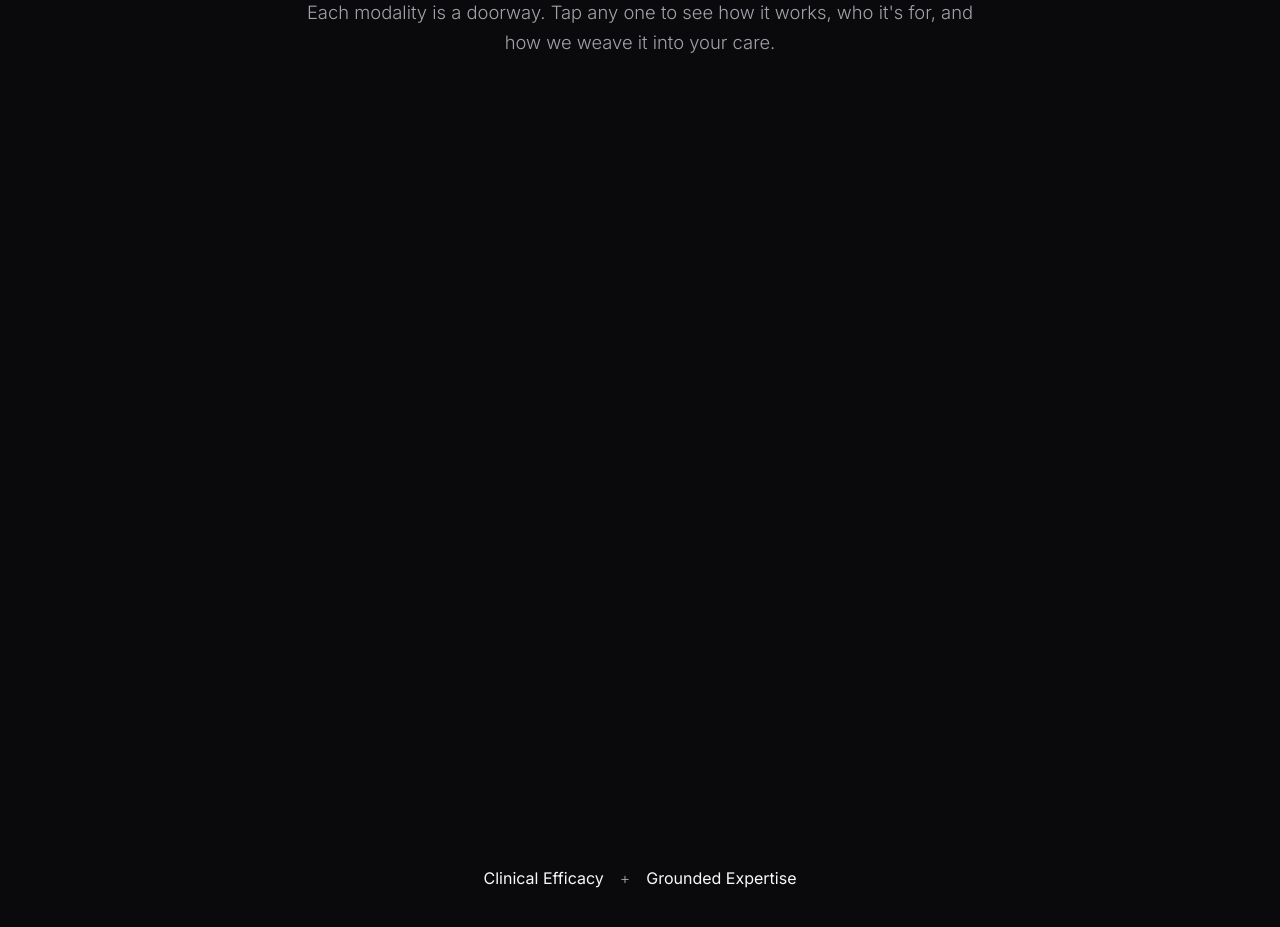
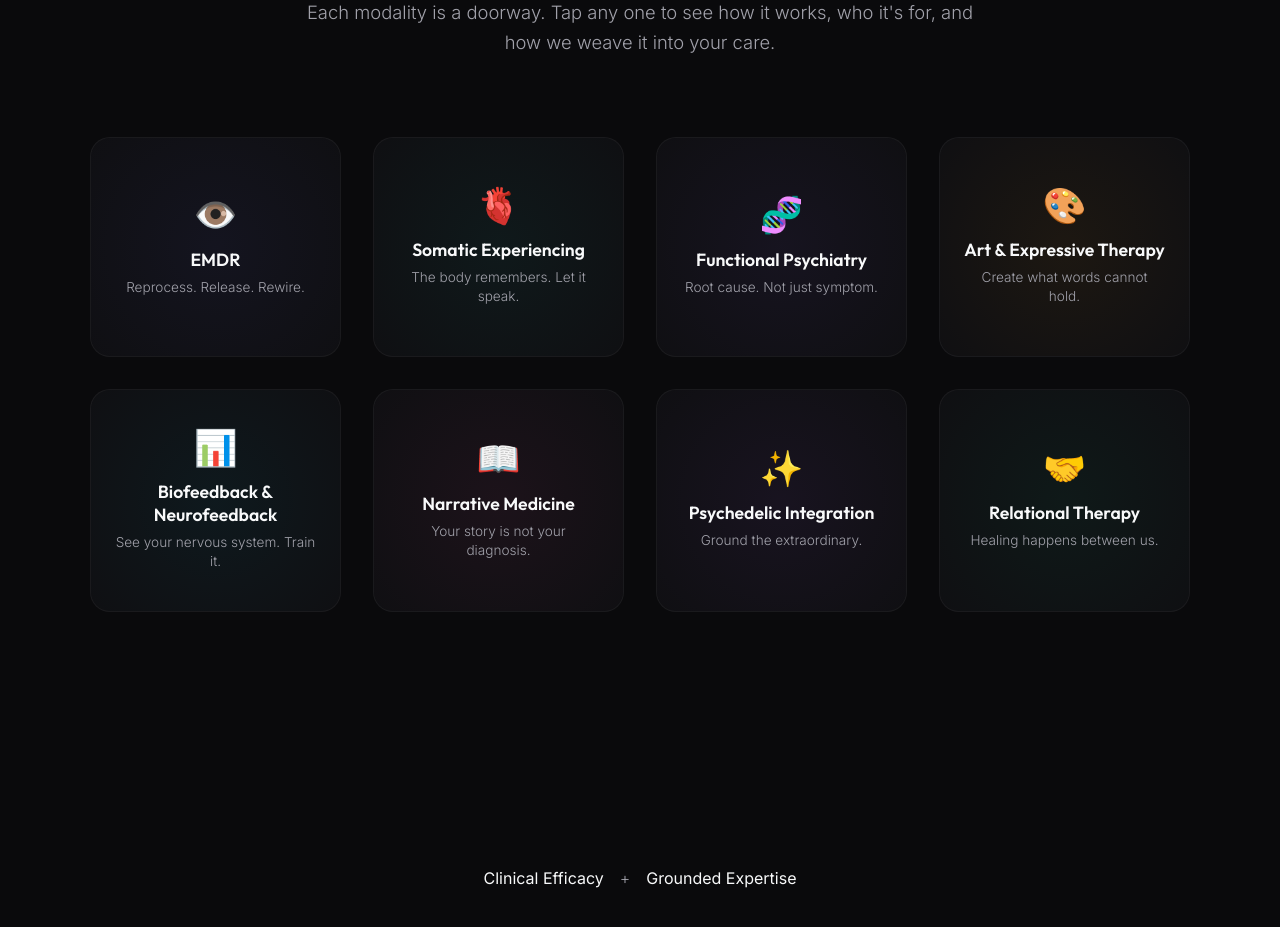
Before and after one commit to coja-mo/ket-psyche-site-redux, a React (Vite) app: page / in a window 1280 px wide. Shown: the part 2040-2967 px from the top of the page. Built offline with nearby package versions, Linux system fonts and the light colour scheme.

Commit message:
fix: replace GSAP ScrollTrigger with IntersectionObserver for reliable therapy tile animation

```diff
--- a/src/components/Therapies.css
+++ b/src/components/Therapies.css
@@ -91,6 +91,43 @@
     transition: all 0.4s cubic-bezier(0.4, 0, 0.2, 1);
     overflow: hidden;
     min-height: 220px;
+    opacity: 0;
+    transform: translateY(30px);
+}
+
+.therapy-orb.orb-visible {
+    opacity: 1;
+    transform: translateY(0);
+    transition: opacity 0.6s ease, transform 0.6s ease, box-shadow 0.4s ease, border-color 0.4s ease;
+}
+
+/* Stagger the entrance */
+.therapy-orb:nth-child(2) {
+    transition-delay: 0.08s;
+}
+
+.therapy-orb:nth-child(3) {
+    transition-delay: 0.16s;
+}
+
+.therapy-orb:nth-child(4) {
+    transition-delay: 0.24s;
+}
+
+.therapy-orb:nth-child(5) {
+    transition-delay: 0.32s;
+}
+
+.therapy-orb:nth-child(6) {
+    transition-delay: 0.40s;
+}
+
+.therapy-orb:nth-child(7) {
+    transition-delay: 0.48s;
+}
+
+.therapy-orb:nth-child(8) {
+    transition-delay: 0.56s;
 }
 
 .therapy-orb>* {
--- a/src/components/Therapies.jsx
+++ b/src/components/Therapies.jsx
@@ -162,21 +162,24 @@ const Therapies = () => {
     const [selectedTherapy, setSelectedTherapy] = useState(null);
 
     useEffect(() => {
-        const ctx = gsap.context(() => {
-            gsap.from('.therapy-orb', {
-                y: 30,
-                opacity: 0,
-                duration: 0.6,
-                stagger: 0.08,
-                ease: 'power3.out',
-                scrollTrigger: {
-                    trigger: containerRef.current,
-                    start: 'top 85%',
-                }
-            });
-        }, containerRef);
+        const orbs = containerRef.current?.querySelectorAll('.therapy-orb');
+        if (!orbs) return;
 
-        return () => ctx.revert();
+        const observer = new IntersectionObserver(
+            (entries) => {
+                entries.forEach((entry) => {
+                    if (entry.isIntersecting) {
+                        entry.target.classList.add('orb-visible');
+                        observer.unobserve(entry.target);
+                    }
+                });
+            },
+            { threshold: 0.1, rootMargin: '50px' }
+        );
+
+        orbs.forEach((orb) => observer.observe(orb));
+
+        return () => observer.disconnect();
     }, []);
 
     useEffect(() => {
```
